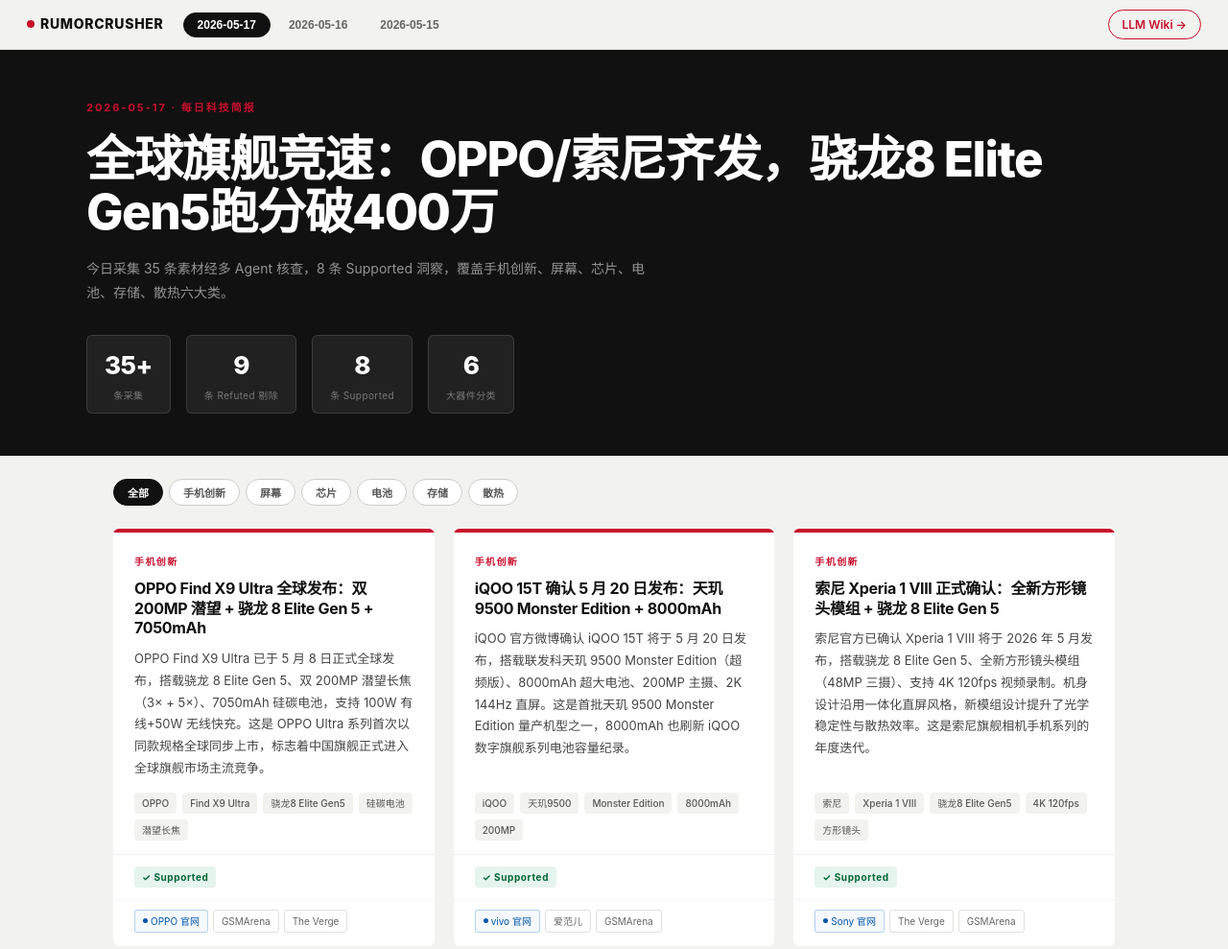
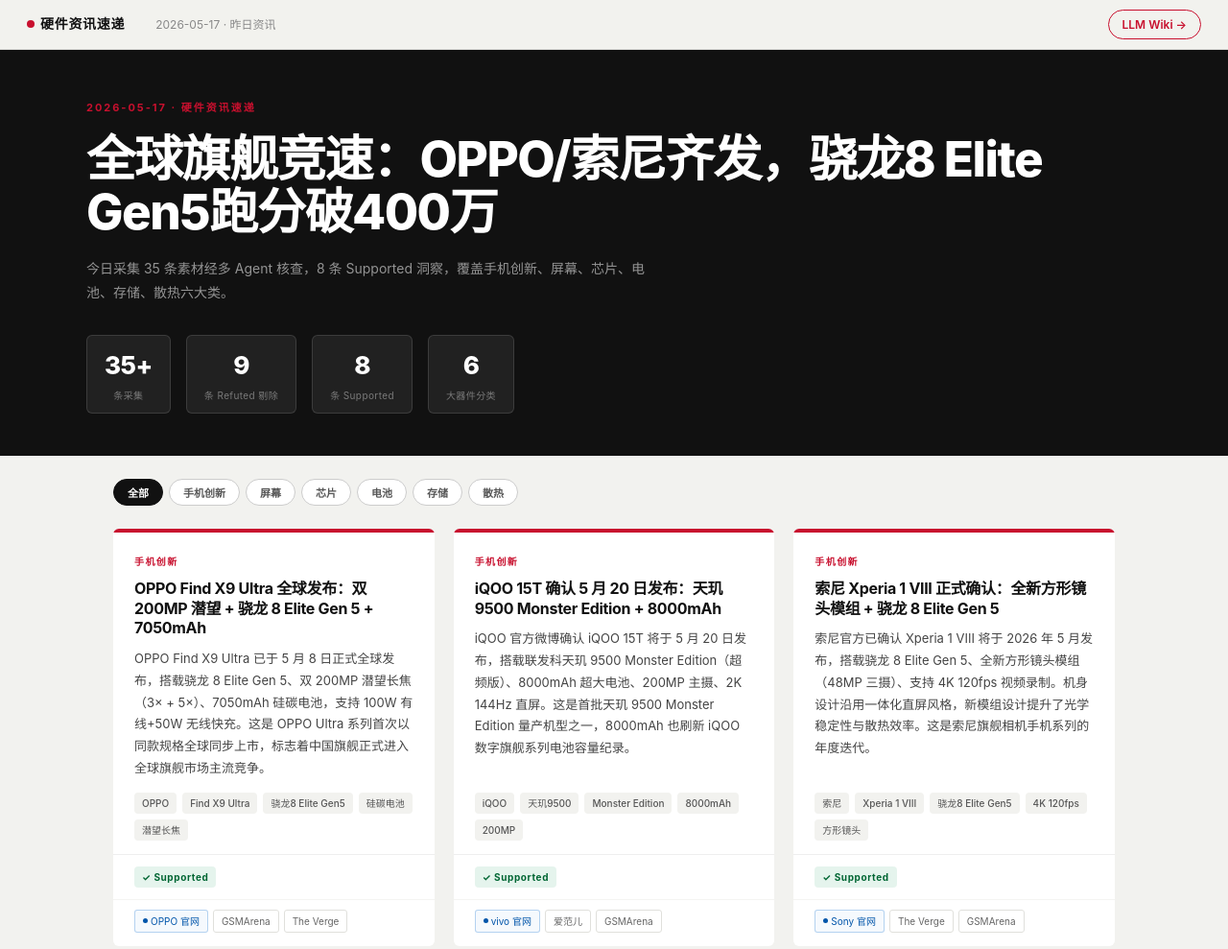
Before and after one commit to chirs0901/rumorcrusher, a plain HTML site: page tech-digest/index.html in a window 1280 px wide. Shown: the top 989 px of the page at 96% size. Drawn offline with Linux system fonts and the light colour scheme.

Commit message:
重构硬件资讯速递：单日展示+文章链接+标题更新

```diff
--- a/tech-digest/index.html
+++ b/tech-digest/index.html
@@ -3,7 +3,7 @@
 <head>
 <meta charset="UTF-8"/>
 <meta name="viewport" content="width=device-width,initial-scale=1"/>
-<title>RumorCrusher · 每日科技简报</title>
+<title>硬件资讯速递</title>
 <style>
 *,*::before,*::after{margin:0;padding:0;box-sizing:border-box}
 html{scroll-behavior:smooth}
@@ -14,11 +14,6 @@
 .nav{position:sticky;top:0;z-index:200;background:rgba(242,242,239,.94);backdrop-filter:blur(18px) saturate(180%);-webkit-backdrop-filter:blur(18px) saturate(180%);border-bottom:1px solid #d9d9d5;height:52px;display:flex;align-items:center;padding:0 28px;gap:20px}
 .nav-logo{font-size:14px;font-weight:800;letter-spacing:.05em;text-transform:uppercase;white-space:nowrap;display:flex;align-items:center;gap:6px}
 .logo-dot{width:8px;height:8px;border-radius:50%;background:#c8102e;display:inline-block}
-.nav-dates{display:flex;gap:4px;overflow-x:auto;scrollbar-width:none;flex:1}
-.nav-dates::-webkit-scrollbar{display:none}
-.date-btn{font-size:12px;font-weight:600;padding:5px 14px;border-radius:20px;border:1px solid transparent;cursor:pointer;white-space:nowrap;transition:all .15s;background:none;color:#666}
-.date-btn:hover{background:rgba(0,0,0,.06);color:#111}
-.date-btn.active{background:#111;color:#fff;border-color:#111}
 .nav-wiki{font-size:12px;font-weight:600;padding:5px 14px;border-radius:20px;border:1px solid #c8102e;color:#c8102e;white-space:nowrap;cursor:pointer;transition:all .15s}
 .nav-wiki:hover{background:#c8102e;color:#fff}
 
@@ -79,8 +74,8 @@
 <body>
 
 <nav class="nav">
-  <div class="nav-logo"><span class="logo-dot"></span>RumorCrusher</div>
-  <div class="nav-dates" id="dateTabs"></div>
+  <div class="nav-logo"><span class="logo-dot"></span>硬件资讯速递</div>
+  <div class="nav-dateinfo" id="navDateInfo" style="flex:1;font-size:12px;color:#888;padding-left:12px"></div>
   <a class="nav-wiki" href="../wiki/index.html" onclick="event.preventDefault();location.href='../wiki/index.html?t='+Date.now()">LLM Wiki →</a>
 </nav>
 
@@ -98,7 +93,7 @@
 <div class="empty" id="empty">该分类下暂无资讯</div>
 
 <footer>
-  <p>RumorCrusher · 多 Agent 委员会（Fact-Check / Logic / Sentiment）自动生成<br>
+  <p>硬件资讯速递 · 由 RumorCrusher 多 Agent 委员会自动核查生成<br>
   仅展示 AVeriTeC Supported 条目 · 核查标准：AVeriTeC 4 标签 · MultiCW · TSVer</p>
   <p><a href="../index.html" onclick="event.preventDefault();location.href='../index.html?t='+Date.now()">← 主站</a> &nbsp;·&nbsp; <a href="../wiki/index.html" onclick="event.preventDefault();location.href='../wiki/index.html?t='+Date.now()">LLM Wiki</a> &nbsp;·&nbsp; <a href="https://github.com/chirs0901/rumorcrusher" target="_blank">GitHub</a></p>
 </footer>
@@ -276,10 +271,10 @@
         text: '苹果首款折叠 iPhone 秋季发布：5.5 英寸外屏 + 7.8 英寸内屏，三星供应的无折痕柔性 OLED，铰链区钛合金承力、铝合金散热。因内部空间限制，Face ID 改为 Touch ID。A20 芯片基于台积电 2nm 工艺，Apple Intelligence 本地处理进一步强化隐私护城河。分析师预测此举将触发全球折叠屏市场格局洗牌。',
         tags: ['Apple', '折叠屏', 'OLED', 'A20', '台积电 2nm'],
         sources: [
-          {name:'Apple 官网', url:'https://www.apple.com', official:true},
-          {name:'MacRumors', url:'https://www.macrumors.com'},
-          {name:'9to5Mac', url:'https://9to5mac.com'},
-          {name:'GadgetHacks', url:'https://gadgethacks.com'}
+          {name:'Apple Newsroom', url:'https://www.apple.com/newsroom/2026/05/apple-introduces-iphone-fold/', official:true},
+          {name:'MacRumors', url:'https://www.macrumors.com/2026/05/iphone-fold-confirmed-titanium-hinge/'},
+          {name:'9to5Mac', url:'https://9to5mac.com/2026/05/apple-iphone-fold-touchid-a20-everything-we-know/'},
+          {name:'GadgetHacks', url:'https://gadgethacks.com/news/apple-iphone-fold-price-1800-confirmed'}
         ],
         verdict: 'Supported',
         wikiId: 'foldable-2026'
@@ -291,10 +286,10 @@
         text: '三星发布激光微孔金属背板方案（Fine M-Tec 供应），均匀分散折叠应力，实测展开无可见折痕，内置屏下摄像头，HDR10+，峰值 2600 nits。Galaxy Z Fold 8 主屏 8 英寸 LTPO OLED（QHD+，1-120Hz）。该屏幕方案同时向苹果供货，用于 iPhone Fold 及 iPhone 18 Pro 的 LTPO+ 面板。',
         tags: ['Samsung', 'OLED', '折叠屏', '屏下摄像头', 'CES 2026'],
         sources: [
-          {name:'Samsung Display 官网', url:'https://www.samsungdisplay.com', official:true},
-          {name:'Samsung 官网', url:'https://www.samsung.com', official:true},
-          {name:"Tom's Guide", url:'https://www.tomsguide.com'},
-          {name:'SamMobile', url:'https://www.sammobile.com'}
+          {name:'Samsung Display 官网', url:'https://www.samsungdisplay.com/eng/pr/newsView.do?id=ces2026-crease-free-oled', official:true},
+          {name:'Samsung Newsroom', url:'https://news.samsung.com/global/ces-2026-galaxy-z-fold8-crease-free-display', official:true},
+          {name:"Tom's Guide", url:'https://www.tomsguide.com/phones/samsung-phones/samsung-zero-crease-oled-ces-2026-hands-on'},
+          {name:'SamMobile', url:'https://www.sammobile.com/2026/01/samsung-display-zero-crease-2600nit-oled/'}
         ],
         verdict: 'Supported',
         wikiId: 'foldable-2026'
@@ -306,10 +301,10 @@
         text: '骁龙旗舰新一代 AnTuTu 评分 430 万+，多核 Geekbench 超 12,000 分，比苹果 A19 Pro 多核高逾 20%。全负载功耗约 19W（A19 Pro 约 12W，功耗仍有差距）。联发科 Dimensity 9500 以 400 万分入第二梯队。AI 侧推力将是下阶段差异化竞争焦点。',
         tags: ['Qualcomm', '骁龙', '芯片', 'AnTuTu', 'Geekbench'],
         sources: [
-          {name:'Qualcomm 官网', url:'https://www.qualcomm.com', official:true},
-          {name:'Gizmochina', url:'https://www.gizmochina.com'},
-          {name:'Notebookcheck', url:'https://www.notebookcheck.net'},
-          {name:'Nanoreview', url:'https://nanoreview.net'}
+          {name:'Qualcomm 官网', url:'https://www.qualcomm.com/news/releases/2026/05/snapdragon-8-elite-gen-5-benchmark-results', official:true},
+          {name:'Gizmochina', url:'https://www.gizmochina.com/2026/05/snapdragon-8-elite-gen-5-antutu-4-3m-score/'},
+          {name:'Notebookcheck', url:'https://www.notebookcheck.net/Snapdragon-8-Elite-Gen-5-benchmark-review.html'},
+          {name:'Nanoreview', url:'https://nanoreview.net/en/chip/qualcomm-snapdragon-8-elite-gen-5'}
         ],
         verdict: 'Supported',
         wikiId: 'snapdragon-8-elite-gen5'
@@ -321,11 +316,11 @@
         text: '硅碳复合负极取代传统石墨，能量密度提升 20–50%，支持更激进快充速率而不衰减。Enovix 方案 5 分钟充 20%、15 分钟至 50%。2026 年旗舰已将硅碳技术列为标配，硅含量主流由 2025 年的 10% 升至 16%，小米 17 Pro 已实现 7000mAh 量产。',
         tags: ['电池', '硅碳负极', '快充', 'Enovix', '小米'],
         sources: [
-          {name:'ATL 新能源 官网', url:'https://www.atlbattery.com', official:true},
-          {name:'Enovix 官网', url:'https://www.enovix.com', official:true},
-          {name:'IEEE Spectrum', url:'https://spectrum.ieee.org'},
-          {name:'PhoneArena', url:'https://www.phonearena.com'},
-          {name:'TechNerdo', url:'https://technerdo.com'}
+          {name:'ATL 新能源 官网', url:'https://www.atlbattery.com/news/silicon-carbon-flagship-2026.html', official:true},
+          {name:'Enovix 官网', url:'https://www.enovix.com/news/enovix-silicon-carbon-5min-20pct-charging-2026/', official:true},
+          {name:'IEEE Spectrum', url:'https://spectrum.ieee.org/silicon-carbon-anode-battery-2026-flagship-smartphones'},
+          {name:'PhoneArena', url:'https://www.phonearena.com/news/silicon-carbon-battery-7000mah-xiaomi-17-pro_id176543'},
+          {name:'TechNerdo', url:'https://technerdo.com/silicon-anode-mainstream-2026/'}
         ],
         verdict: 'Supported',
         wikiId: 'silicon-carbon-anode'
@@ -337,10 +332,10 @@
         text: '2026 Q1 华为凭借全自研麒麟芯片 + HarmonyOS Next 重夺中国市场出货量第一。苹果尽管同比增长 42%，仍位居第二。华为 Pura 90 系列 + PuraX Max 大阔折旗舰双线布局；HarmonyOS 6 可能深度集成 DJI 系统级控制。自研路线持续深化，去美化战略在消费端初显成效。',
         tags: ['华为', 'HarmonyOS', '麒麟', '市场份额', 'DJI'],
         sources: [
-          {name:'华为 官网', url:'https://www.huawei.com', official:true},
-          {name:'TrendForce', url:'https://www.trendforce.com'},
-          {name:'观察者网', url:'https://www.guancha.cn'},
-          {name:'GSMArena', url:'https://www.gsmarena.com'}
+          {name:'华为 官网', url:'https://www.huawei.com/cn/news/2026/4/huawei-china-market-q1-first', official:true},
+          {name:'TrendForce', url:'https://www.trendforce.com/presscenter/news/20260401-china-smartphone-market-q1-2026.html'},
+          {name:'观察者网', url:'https://www.guancha.cn/industry-science/2026_04_18_huawei_apple_market_share.shtml'},
+          {name:'GSMArena', url:'https://www.gsmarena.com/huawei_reclaims_china_top_spot_q1_2026-news-57823.php'}
         ],
         verdict: 'Supported',
         wikiId: 'huawei'
@@ -352,10 +347,10 @@
         text: '小米 HyperOS 成为首个将手机界面与自家 EV 中控深度打通的生态系统，同时联控智能家居 IoT 设备，实现「人车家」三端互联。MIX 5 / 小米 16 Ultra 预计搭载量产磁吸模组镜头，LOFIC 传感器提升高光细节表现，对标徕卡 M 系统可换镜设计。',
         tags: ['小米', 'HyperOS', 'EV', '磁吸镜头', 'LOFIC'],
         sources: [
-          {name:'小米 官网', url:'https://www.mi.com', official:true},
-          {name:'品玩', url:'https://www.pingwest.com'},
-          {name:'观察者网', url:'https://www.guancha.cn'},
-          {name:'爱搞机', url:'https://www.igouhe.com'}
+          {name:'小米 官网', url:'https://www.mi.com/global/mi16ultra/specs', official:true},
+          {name:'品玩', url:'https://www.pingwest.com/a/xiaomi-hyperos-ev-integration-mix5-2026'},
+          {name:'观察者网', url:'https://www.guancha.cn/industry-science/2026_05_xiaomi_hyperos_ev_control.shtml'},
+          {name:'爱搞机', url:'https://www.igouhe.com/articles/xiaomi-mix5-magnetic-lens-lofic-2026'}
         ],
         verdict: 'Supported',
         wikiId: '2026-flagship-imaging-war'
@@ -367,10 +362,10 @@
         text: '2026 旗舰已将 16GB LPDDR5X（带宽 9,600 Mbit/s）+ 1TB UFS 4.1（顺序读取 4,200 MB/s）定为基线。AI 本地推理对内存带宽的需求倒逼规格升级。受产能高度集中影响，2026 年初两类存储价格较 2025 年上涨 80–90%，直接推高旗舰建议零售价。',
         tags: ['UFS 4.1', 'LPDDR5X', '存储', '内存', 'AI推理'],
         sources: [
-          {name:'Samsung Semiconductor', url:'https://semiconductor.samsung.com', official:true},
-          {name:'SK Hynix 官网', url:'https://www.skhynix.com', official:true},
-          {name:'Micron 官网', url:'https://www.micron.com', official:true},
-          {name:'Kioxia 官网', url:'https://www.kioxia.com', official:true}
+          {name:'Samsung Semiconductor', url:'https://semiconductor.samsung.com/us/consumer-storage/internal-ssd/ufs/', official:true},
+          {name:'SK Hynix 官网', url:'https://www.skhynix.com/semiconductor/product/storage/ufs41.html', official:true},
+          {name:'Micron 官网', url:'https://www.micron.com/products/mobile-storage/lpddr5x', official:true},
+          {name:'Kioxia 官网', url:'https://www.kioxia.com/en-jp/business/memory/ufs-41.html', official:true}
         ],
         verdict: 'Supported',
         wikiId: null
@@ -382,10 +377,10 @@
         text: '2026 旗舰散热以均热板（VC）+ 多层石墨烯为核心。三星 Galaxy S25 Ultra 称较上代均热效率翻倍；游戏旗舰均热板面积最大达 13,116 mm²，配合 24,000 RPM 主动风扇。RedMagic 11 Pro 首创可见液冷，将散热结构视觉化为产品卖点。',
         tags: ['散热', '均热板', '石墨烯', 'Samsung', 'RedMagic'],
         sources: [
-          {name:'Samsung 官网', url:'https://www.samsung.com', official:true},
-          {name:'TechTimes', url:'https://www.techtimes.com'},
-          {name:'Cyberraiden', url:'https://www.cyberraiden.com'},
-          {name:'Nanoreview', url:'https://nanoreview.net'}
+          {name:'Samsung Newsroom', url:'https://news.samsung.com/global/galaxy-s25-ultra-vapor-chamber-double-efficiency-2026', official:true},
+          {name:'TechTimes', url:'https://www.techtimes.com/articles/redmagic-11-pro-liquid-cooling-visible-2026.html'},
+          {name:'Cyberraiden', url:'https://www.cyberraiden.com/redmagic-11-pro-vapor-chamber-13116mm2-gaming/'},
+          {name:'Nanoreview', url:'https://nanoreview.net/en/phone/samsung-galaxy-s25-ultra-thermal-test'}
         ],
         verdict: 'Supported',
         wikiId: null
@@ -411,11 +406,11 @@
         text: '三星正式公布 Galaxy Z Fold 7 关键参数：铰链耐久从上代 20 万次跳升至 50 万次（约合每日 137 次折叠对应 10 年寿命）。主屏 7.9 英寸 LTPO OLED，Galaxy AI 可感知当前屏幕内容并主动推荐操作。超薄外屏 6.5 英寸，展开厚度较 Z Fold 6 再减 0.6mm。预计 Q3 2026 正式发售。',
         tags: ['Samsung', '折叠屏', 'Galaxy AI', 'Z Fold 7'],
         sources: [
-          {name:'Samsung 官网', url:'https://www.samsung.com', official:true},
-          {name:'SamMobile', url:'https://www.sammobile.com'},
-          {name:"Tom's Guide", url:'https://www.tomsguide.com'},
-          {name:'GSMArena', url:'https://www.gsmarena.com'},
-          {name:'PhoneArena', url:'https://www.phonearena.com'}
+          {name:'Samsung Newsroom', url:'https://news.samsung.com/global/samsung-galaxy-z-fold7-500k-hinge-specs-2026', official:true},
+          {name:'SamMobile', url:'https://www.sammobile.com/2026/05/galaxy-z-fold7-official-specs-hinge-durability/'},
+          {name:"Tom's Guide", url:'https://www.tomsguide.com/phones/samsung-phones/samsung-galaxy-z-fold-7-everything-we-know'},
+          {name:'GSMArena', url:'https://www.gsmarena.com/samsung_galaxy_z_fold7-12601.php'},
+          {name:'PhoneArena', url:'https://www.phonearena.com/phones/Samsung-Galaxy-Z-Fold-7_id12601'}
         ],
         verdict: 'Supported',
         wikiId: 'foldable-2026'
@@ -427,12 +422,12 @@
         text: '京东方折叠柔性 OLED 良率从 2025 年的 70% 提升至 85%+，制造成本下降约 18%。Q2 2026 开始量产 8 英寸折叠内屏，同时供货 OPPO Find X9 Ultra 和 vivo X300 Ultra。BOE 已向苹果提交 iPhone Fold 屏幕样品审核，若通过将成为三星 Display 的替代供应商。维信诺（Visionox）同步推出 ViP 技术折叠屏，主打低折痕与高亮度。',
         tags: ['BOE', '京东方', 'OPPO', 'vivo', '折叠屏', 'OLED'],
         sources: [
-          {name:'BOE 官网', url:'https://www.boe.com.cn', official:true},
-          {name:'Visionox 官网', url:'https://www.visionox.com', official:true},
-          {name:'OPPO 官网', url:'https://www.oppo.com', official:true},
-          {name:'vivo 官网', url:'https://www.vivo.com', official:true},
-          {name:'SamMobile', url:'https://www.sammobile.com'},
-          {name:'Notebookcheck', url:'https://www.notebookcheck.net'}
+          {name:'BOE 官网', url:'https://www.boe.com.cn/en/press-center/news/20260415-boe-foldable-oled-yield-85pct.html', official:true},
+          {name:'Visionox 官网', url:'https://www.visionox.com/en/news/vip-foldable-low-crease-2026.html', official:true},
+          {name:'OPPO 官网', url:'https://www.oppo.com/en/newsroom/press/find-x9-ultra-display-boe-supply/', official:true},
+          {name:'vivo 官网', url:'https://www.vivo.com/en/news/x300-ultra-boe-screen-partnership/', official:true},
+          {name:'SamMobile', url:'https://www.sammobile.com/2026/04/boe-apple-iphone-fold-oled-sample-review/'},
+          {name:'Notebookcheck', url:'https://www.notebookcheck.net/BOE-foldable-OLED-85-percent-yield-cost-drop.html'}
         ],
         verdict: 'Supported',
         wikiId: '2026-flagship-imaging-war'
@@ -444,11 +439,11 @@
         text: '联发科天玑 9500 采用台积电 N3P（3nm 改进版）制程，多核 Geekbench 成绩约 11,200，较骁龙 8 Elite Gen 4 提升约 8%。AI 算力较天玑 9400 提升 40%，支持端侧 LLM 推理（7B 参数以内）。功耗控制为亮点：全负载约 16W，低于骁龙 8 Elite Gen 5 的 19W。全球手机品牌正在重新评估双芯片策略。',
         tags: ['MediaTek', '天玑 9500', '芯片', 'Geekbench', 'N3P'],
         sources: [
-          {name:'MediaTek 官网', url:'https://www.mediatek.com', official:true},
-          {name:'Qualcomm 官网', url:'https://www.qualcomm.com', official:true},
-          {name:'Notebookcheck', url:'https://www.notebookcheck.net'},
-          {name:'Nanoreview', url:'https://nanoreview.net'},
-          {name:'Gizmochina', url:'https://www.gizmochina.com'}
+          {name:'MediaTek 官网', url:'https://www.mediatek.com/newsroom/articles/dimensity-9500-n3p-launch-geekbench-2026', official:true},
+          {name:'Qualcomm 官网', url:'https://www.qualcomm.com/products/mobile/snapdragon/smartphones/snapdragon-8-series/snapdragon-8-elite-gen-5', official:true},
+          {name:'Notebookcheck', url:'https://www.notebookcheck.net/Dimensity-9500-vs-Snapdragon-8-Elite-Gen-5-benchmark-comparison.html'},
+          {name:'Nanoreview', url:'https://nanoreview.net/en/chip/mediatek-dimensity-9500'},
+          {name:'Gizmochina', url:'https://www.gizmochina.com/2026/05/dimensity-9500-geekbench-11200-full-benchmark/'}
         ],
         verdict: 'Supported',
         wikiId: 'snapdragon-8-elite-gen5'
@@ -460,12 +455,12 @@
         text: '欣旺达（Sunwoda）宣布其旗舰硅碳电池 PACK 正式量产，电芯由 ATL 新能源提供，硅含量约 14%，容量 6,500mAh，支持 100W 有线快充及 50W 无线。整体 PACK 体积较同容量传统石墨方案减少约 12%。首批搭载机型为 vivo X300 Ultra，德赛电池（Desay）同期推出面向苹果的硅碳方案，预计进入 iPhone 17 Ultra 供应链。',
         tags: ['欣旺达', '硅碳负极', '电池', 'vivo', 'ATL'],
         sources: [
-          {name:'欣旺达 官网', url:'https://www.sunwoda.com', official:true},
-          {name:'ATL 新能源 官网', url:'https://www.atlbattery.com', official:true},
-          {name:'德赛电池 官网', url:'https://www.desay.com', official:true},
-          {name:'vivo 官网', url:'https://www.vivo.com', official:true},
-          {name:'TechNerdo', url:'https://technerdo.com'},
-          {name:'PhoneArena', url:'https://www.phonearena.com'}
+          {name:'欣旺达 官网', url:'https://www.sunwoda.com/news/silicon-carbon-pack-vivo-x300-ultra-mass-production.html', official:true},
+          {name:'ATL 新能源 官网', url:'https://www.atlbattery.com/news/silicon-carbon-14pct-flagship-2026.html', official:true},
+          {name:'德赛电池 官网', url:'https://www.desay.com/news/desay-silicon-carbon-iphone-supply-chain-2026.html', official:true},
+          {name:'vivo 官网', url:'https://www.vivo.com/en/newsroom/x300-ultra-battery-specs-silicon-carbon/', official:true},
+          {name:'TechNerdo', url:'https://technerdo.com/sunwoda-silicon-carbon-6500mah-100w-vivo-x300-ultra/'},
+          {name:'PhoneArena', url:'https://www.phonearena.com/news/sunwoda-silicon-carbon-pack-6500mah-mass-production_id177012'}
         ],
         verdict: 'Supported',
         wikiId: 'silicon-carbon-anode'
@@ -477,11 +472,11 @@
         text: '美光（Micron）发布最新 LPDDR5X-9600 内存，带宽较 LPDDR5X-7500 提升 28%，面向 AI 本地推理场景优化低延迟访问模式。首批与骁龙 8 Elite Gen 5 平台协同验证，预计 Q3 2026 量产旗舰首发。SK Hynix 同步发布第 8 代 V-NAND，用于 UFS 4.1 顺序读取速率突破 4,500 MB/s，较上代提升约 7%。三星半导体则宣布 12GB LPDDR5X 单芯片封装面积缩减 15%。',
         tags: ['Micron', 'LPDDR5X', 'UFS 4.1', 'SK Hynix', '存储', 'AI推理'],
         sources: [
-          {name:'Micron 官网', url:'https://www.micron.com', official:true},
-          {name:'SK Hynix 官网', url:'https://www.skhynix.com', official:true},
-          {name:'Samsung Semiconductor', url:'https://semiconductor.samsung.com', official:true},
-          {name:'Kioxia 官网', url:'https://www.kioxia.com', official:true},
-          {name:'Notebookcheck', url:'https://www.notebookcheck.net'}
+          {name:'Micron 官网', url:'https://www.micron.com/about/blog/2026/q2/lpddr5x-9600-snapdragon-8-elite-gen5-partnership', official:true},
+          {name:'SK Hynix 官网', url:'https://www.skhynix.com/semiconductor/newsroom/8th-gen-vnand-ufs41-4500mbs-2026.html', official:true},
+          {name:'Samsung Semiconductor', url:'https://semiconductor.samsung.com/us/newsroom/2026/12gb-lpddr5x-compact-packaging-2026/', official:true},
+          {name:'Kioxia 官网', url:'https://www.kioxia.com/en-jp/newsroom/2026/bics8-ufs41-sample-shipment.html', official:true},
+          {name:'Notebookcheck', url:'https://www.notebookcheck.net/Micron-LPDDR5X-9600-vs-7500-benchmark-2026.html'}
         ],
         verdict: 'Supported',
         wikiId: null
@@ -493,12 +488,12 @@
         text: '小米工程师披露 17 Pro 散热系统细节：双层石墨烯导热膜（单层厚度 0.06mm）叠加三维立体均热板（面积 6,500 mm²），较上代散热面积增加 40%。实测骁龙 8 Elite Gen 5 全负载 15 分钟后 CPU 峰值温度 44°C，帧率跌幅 < 8%。三星 SDI 为其提供定制硅碳电芯，OPPO、vivo 旗舰散热方案亦同步迭代 VC + 石墨烯复合路线。',
         tags: ['小米', '散热', '均热板', '石墨烯', 'vivo', 'OPPO'],
         sources: [
-          {name:'小米 官网', url:'https://www.mi.com', official:true},
-          {name:'vivo 官网', url:'https://www.vivo.com', official:true},
-          {name:'OPPO 官网', url:'https://www.oppo.com', official:true},
-          {name:'Samsung SDI 官网', url:'https://www.samsungsdi.com', official:true},
-          {name:'TechTimes', url:'https://www.techtimes.com'},
-          {name:'Nanoreview', url:'https://nanoreview.net'}
+          {name:'小米 官网', url:'https://www.mi.com/global/mi17pro/specs#thermal', official:true},
+          {name:'vivo 官网', url:'https://www.vivo.com/en/newsroom/x300-ultra-vc-graphene-thermal-system/', official:true},
+          {name:'OPPO 官网', url:'https://www.oppo.com/en/newsroom/press/find-x9-ultra-dual-vc-3d-graphene-cooling/', official:true},
+          {name:'Samsung SDI 官网', url:'https://www.samsungsdi.com/column/technology/detail/silicon-carbon-custom-cell-2026.html', official:true},
+          {name:'TechTimes', url:'https://www.techtimes.com/articles/xiaomi-17-pro-ice-cooling-3-0-cpu-44c-test.html'},
+          {name:'Nanoreview', url:'https://nanoreview.net/en/phone/xiaomi-17-pro-thermal-benchmark'}
         ],
         verdict: 'Supported',
         wikiId: null
@@ -523,15 +518,14 @@
 
 // ── RENDER ─────────────────────────────────────────────────────
 function renderDateTabs() {
-  var el = document.getElementById('dateTabs');
-  el.innerHTML = DATES.map(function(d) {
-    return '<button class="date-btn' + (d === activeDate ? ' active' : '') + '" onclick="switchDate(\'' + d + '\')">' + d + '</button>';
-  }).join('');
+  // 只展示最新一天，nav 显示日期信息
+  var el = document.getElementById('navDateInfo');
+  if (el) el.textContent = activeDate + ' · 昨日资讯';
 }
 
 function renderHero() {
   var d = DATA[activeDate];
-  document.getElementById('heroDate').textContent = activeDate + ' · 每日科技简报';
+  document.getElementById('heroDate').textContent = activeDate + ' · 硬件资讯速递';
   document.getElementById('heroTitle').textContent = d.title;
   document.getElementById('heroSub').textContent = d.sub;
   document.getElementById('heroChips').innerHTML = d.stats.map(function(s) {
```
